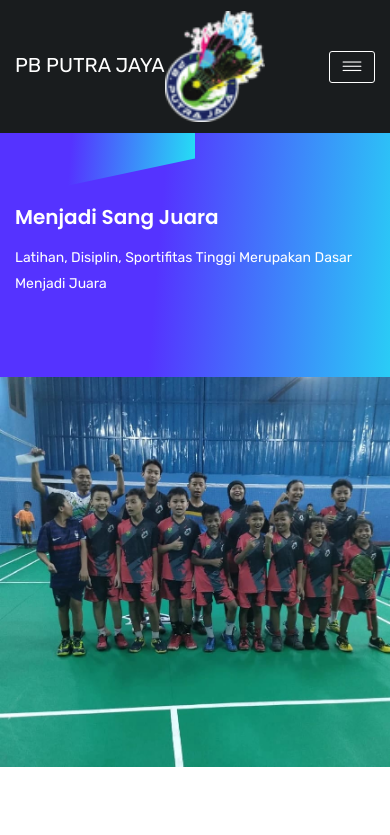
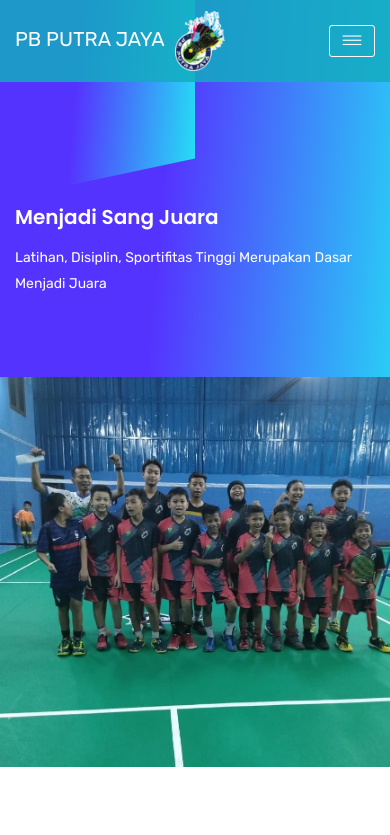
Before and after one commit to alendro25/PB_PutraJaya, a plain HTML site: page index.html in a window 390 px wide. Shown: the top 835 px of the page. Drawn offline with Linux system fonts and the light colour scheme; files whose address does not match are found by name.

Commit message:
add Vids, Photos, and responsive

```diff
--- a/css/responsive.css
+++ b/css/responsive.css
@@ -154,23 +154,39 @@
 
 @media only screen and (max-width: 767px) {
   .bg-inverse {
-    background: #191c1e; }
+    /* background: #191c1e;  */
+    background: #14acc0;
+  }
   .navbar-expand-md .navbar-brand, .navbar-expand-md .navbar-toggler {
     margin: 6px 15px; }
   .bg-inverse {
-    background: #191c1e; }
+    /* background: #191c1e; */
+    background: #14acc0;
+  }
   .navbar {
     padding: 0; }
   .navbar-brand img {
-    width: 100px; } }
+    width: 70px;
+    height: 60px;
+    padding-left: 10px;
+   }
+
+   #footer-Content .footer-logo img{
+     width: 50%;
+     height: 100px;
+   }
+  }
 
 @media (min-width: 320px) and (max-width: 480px) {
   .bg-inverse {
-    background: #191c1e; }
+    /* background: #191c1e;  */
+    background: #14acc0d8;
+
+  }
   .navbar {
     padding: 0; }
   .navbar-brand img {
-    width: 100px; }
+    width: 60px; }
   .navbar-expand-md .navbar-brand, .navbar-expand-md .navbar-toggler {
     margin: 6px 15px; }
   .btn-singin {
@@ -290,13 +306,16 @@
     margin-bottom: 15px;
     margin-top: 15px; }
   #footer-Content .footer-logo img {
-    padding-top: 0; }
+    padding-top: 0;
+  }
   #footer-Content {
     padding-top: 30px;
     background: #180e29; }
   #footer-Content .footer-logo img {
     padding-top: 0;
-    width: 40%; }
+    width: 25% !important;
+    height: 100px !important;
+  }
   #blog .blog-item-wrapper .author {
     border-top: 1px solid #ddd;
     padding: 18px 10px 15px 10px; }
```
